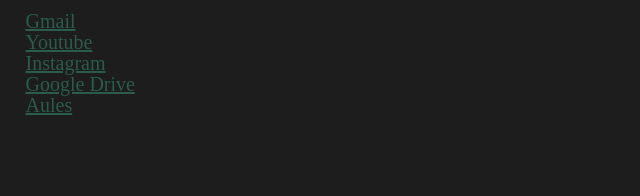
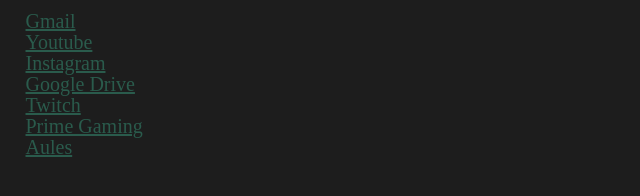
Before and after one commit to olbaplc/basilon, a plain HTML site: page index.html in a window 1280 px wide. Shown: the whole page, without its empty margins (0-640 px from the left). Drawn offline with Linux system fonts and the light colour scheme.

Commit message:
Twitch y prime gaming

```diff
--- a/index.html
+++ b/index.html
@@ -11,6 +11,8 @@
         <a href="https://youtube.com/" class="links">Youtube</a> <br>
         <a href="https://instagram.com/" class="links">Instagram</a> <br>
         <a href="https://drive.google.com" class="links">Google Drive</a> <br>
+        <a href="https://twitch.tv" class="links">Twitch</a> <br>
+        <a href="https://gaming.amazon.com/home" class="links">Prime Gaming</a> <br>
         <a href="https://aules.edu.gva.es/fp/my/" class="links">Aules</a> <br>
     </div>
 </body>
```
